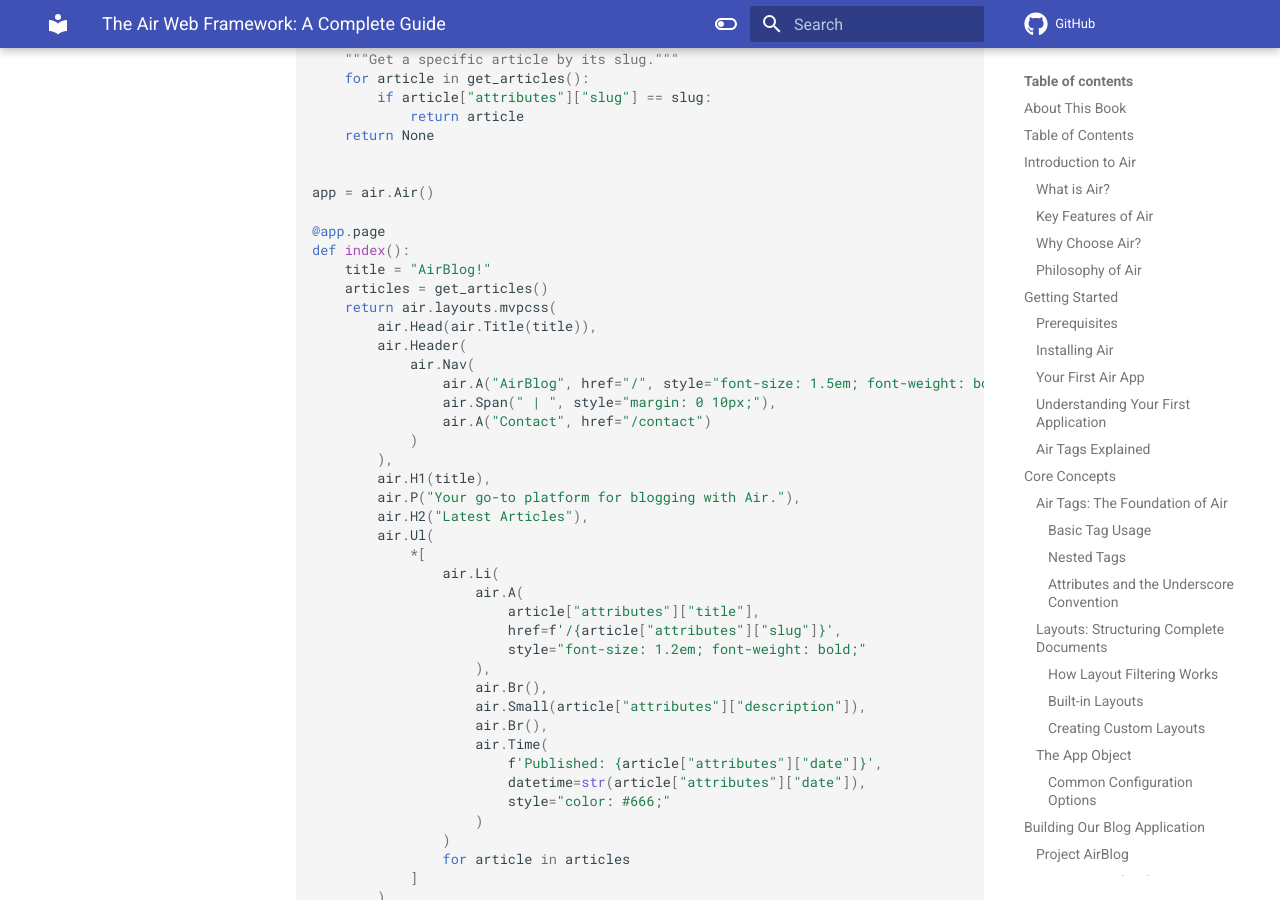
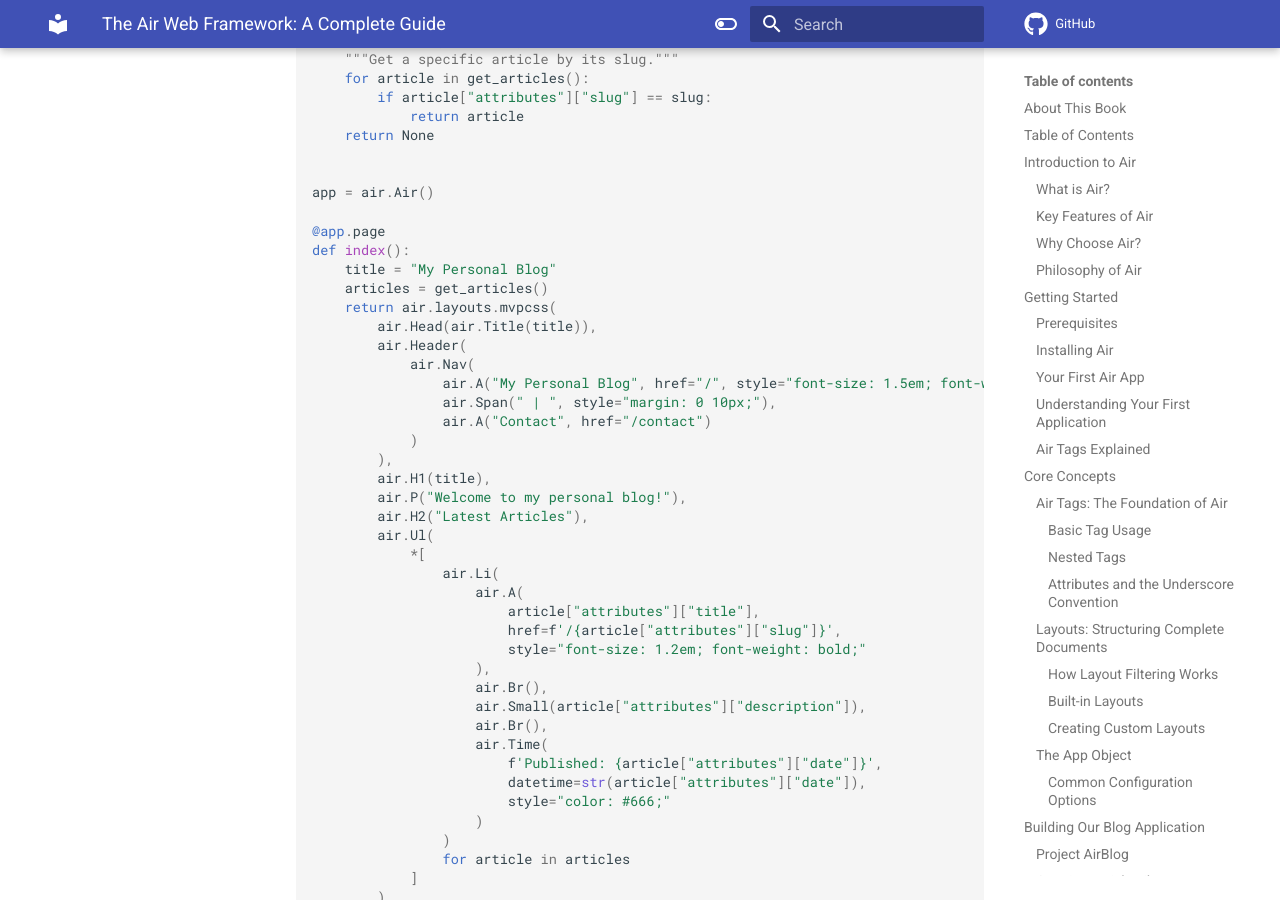
Before and after one commit to feldroy/air, an MkDocs documentation site: the page built from docs/learn/tutorial.md, in a window 1280 px wide and 900 px high, scrolled down 12289 px. Built offline with MkDocs 1.6.1 and Material for MkDocs 9.7.7, drawn with Linux system fonts in a browser that asks for light colours; comment, search, counter and statistics services are not loaded; some of the changed text lies outside the part shown.

Commit message:
Update blog name and text

```diff
--- a/docs/learn/tutorial.md
+++ b/docs/learn/tutorial.md
@@ -414,12 +414,12 @@ app = air.Air()
 
 @app.page
 def index():
-    title = "AirBlog!"
+    title = "My Personal Blog"
     articles = get_articles()
     return air.layouts.mvpcss(
         air.Head(air.Title(title)),
         air.H1(title),
-        air.P("Your go-to platform for blogging with Air."),
+        air.P("Welcome to my personal blog!"),
         air.Ul(
             *[
                 air.Li(
@@ -472,12 +472,12 @@ app = air.Air()
 
 @app.page
 def index():
-    title = "AirBlog!"
+    title = "My Personal Blog"
     articles = get_articles()
     return air.layouts.mvpcss(
         air.Head(air.Title(title)),
         air.H1(title),
-        air.P("Your go-to platform for blogging with Air."),
+        air.P("Welcome to my personal blog!"),
         air.H2("Latest Articles"),
         air.Ul(
             *[
@@ -570,19 +570,19 @@ app = air.Air()
 
 @app.page
 def index():
-    title = "AirBlog!"
+    title = "My Personal Blog"
     articles = get_articles()
     return air.layouts.mvpcss(
         air.Head(air.Title(title)),
         air.Header(
             air.Nav(
-                air.A("AirBlog", href="/", style="font-size: 1.5em; font-weight: bold;"),
+                air.A("My Personal Blog", href="/", style="font-size: 1.5em; font-weight: bold;"),
                 air.Span(" | ", style="margin: 0 10px;"),
                 air.A("Contact", href="/contact")
             )
         ),
         air.H1(title),
-        air.P("Your go-to platform for blogging with Air."),
+        air.P("Welcome to my personal blog!"),
         air.H2("Latest Articles"),
         air.Ul(
             *[
@@ -724,12 +724,12 @@ app = air.Air()
 
 @app.page
 def index():
-    title = "AirBlog!"
+    title = "My Personal Blog"
     articles = get_articles()
     return air.layouts.mvpcss(
         air.Header(
             air.Nav(
-                air.A("AirBlog", href="/", style="font-size: 1.5em; font-weight: bold;"),
+                air.A("My Personal Blog", href="/", style="font-size: 1.5em; font-weight: bold;"),
                 air.Span(" | ", style="margin: 0 10px;"),
                 air.A("Contact", href="/contact"),
                 air.Span(" | ", style="margin: 0 10px;"),
@@ -738,7 +738,7 @@ def index():
         ),
         air.Head(air.Title(title)),
         air.H1(title),
-        air.P("Your go-to platform for blogging with Air."),
+        air.P("Welcome to my personal blog!"),
         air.H2("Latest Articles"),
         air.Ul(
             *[
@@ -1191,7 +1191,7 @@ app.add_middleware(
 @app.page
 def index():
     """Home page with latest articles."""
-    title = "AirBlog!"
+    title = "My Personal Blog"
     articles = get_articles()
 
     # Check if user is logged in
@@ -1201,7 +1201,7 @@ def index():
         air.Title(title),
         air.Header(
             air.Nav(
-                air.A("AirBlog", href="/", style="font-size: 1.5em; font-weight: bold;"),
+                air.A("My Personal Blog", href="/", style="font-size: 1.5em; font-weight: bold;"),
                 air.Span(" | ", style="margin: 0 10px;"),
                 air.A("Contact", href="/contact"),
                 air.Span(" | ", style="margin: 0 10px;"),
@@ -1211,7 +1211,7 @@ def index():
             )
         ),
         air.H1(title),
-        air.P("Your go-to platform for blogging with Air."),
+        air.P("Welcome to my personal blog!"),
         air.H2("Latest Articles"),
         air.Ul(
             *[
@@ -2240,7 +2240,7 @@ client = TestClient(app)
 def test_homepage():
     response = client.get("/")
     assert response.status_code == 200
-    assert "AirBlog!" in response.text
+    assert "My Personal Blog" in response.text
     assert "Latest Articles" in response.text
 
 def test_article_list():
@@ -2493,7 +2493,7 @@ def test_complete_user_flow():
     # 1. Visit homepage
     response = client.get("/")
     assert response.status_code == 200
-    assert "AirBlog!" in response.text
+    assert "My Personal Blog" in response.text
 
     # 2. View articles list
     response = client.get("/")
```
